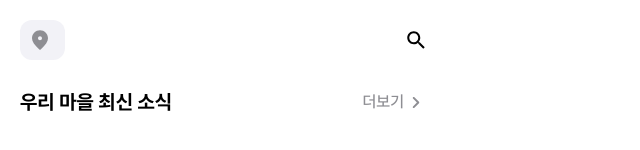
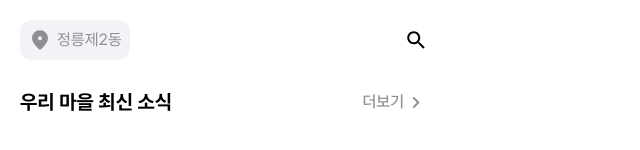
Before and after one commit to EUM-kmu/EUM-Web, a React (Vite) app: page / in a window 1280 px wide. Shown: the top 150 px of the page, without its empty margins (0-640 px from the left). Built offline with nearby package versions, Linux system fonts and the light colour scheme.

Commit message:
fix: 'undefined'에 대한 처리 수정
- undefined !== ""가 true로 반환되어 currentDong에 blank 값이 부여되던 현상 수정

```diff
--- a/src/pages/Main/index.jsx
+++ b/src/pages/Main/index.jsx
@@ -82,7 +82,10 @@ const Main = () => {
 
   useEffect(() => {
     window.scrollTo(0, 0);
-    locationInfo.dong !== "" ? setCurrentDong(locationInfo.dong) : null;
+    console.log(locationInfo.dong);
+    locationInfo.dong != undefined
+      ? setCurrentDong(locationInfo.dong)
+      : setCurrentDong("정릉제2동"); // 기본 동네는 정릉제2동
   }, [locationInfo.dong]);
 
   return (
```
